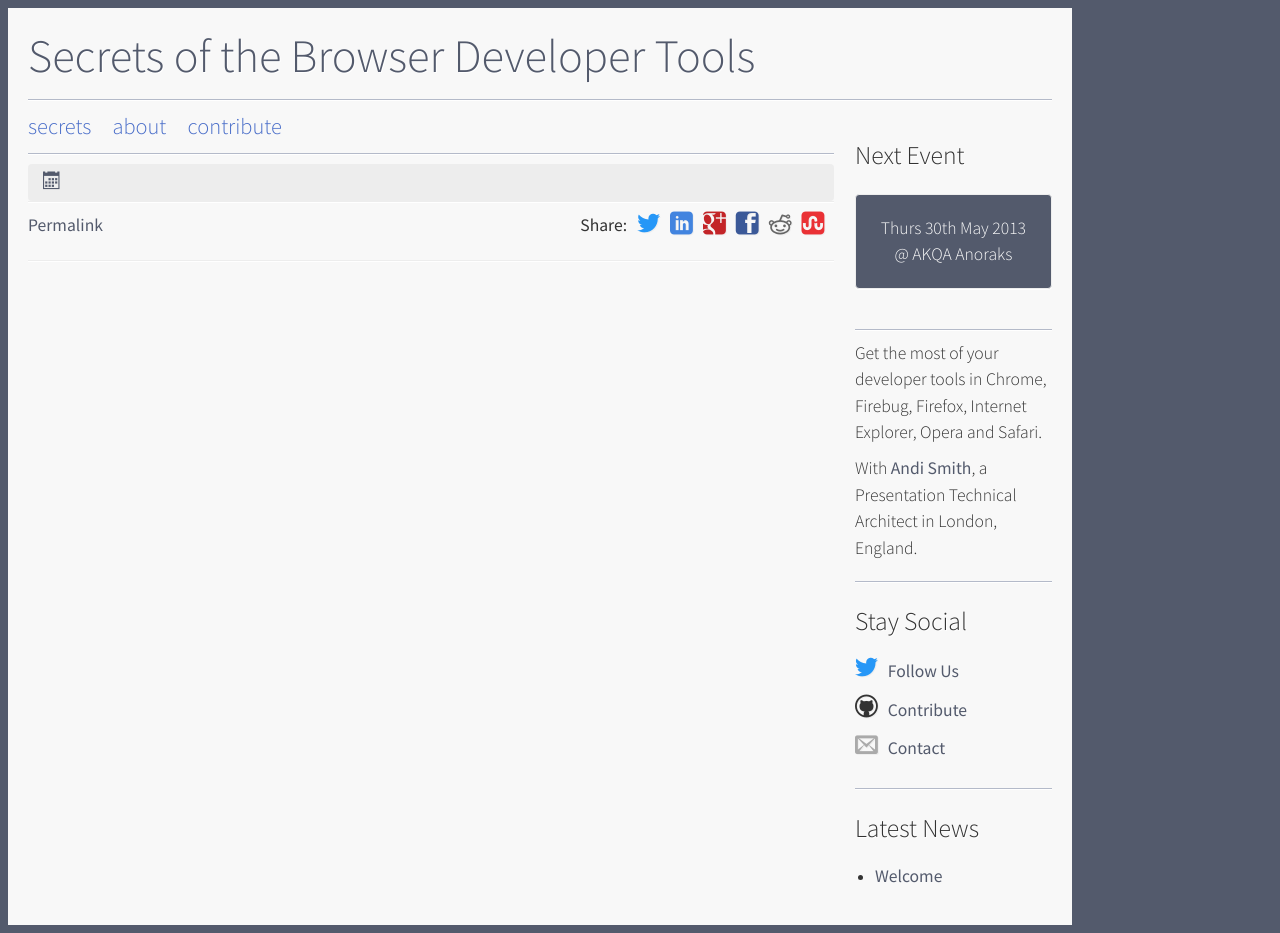
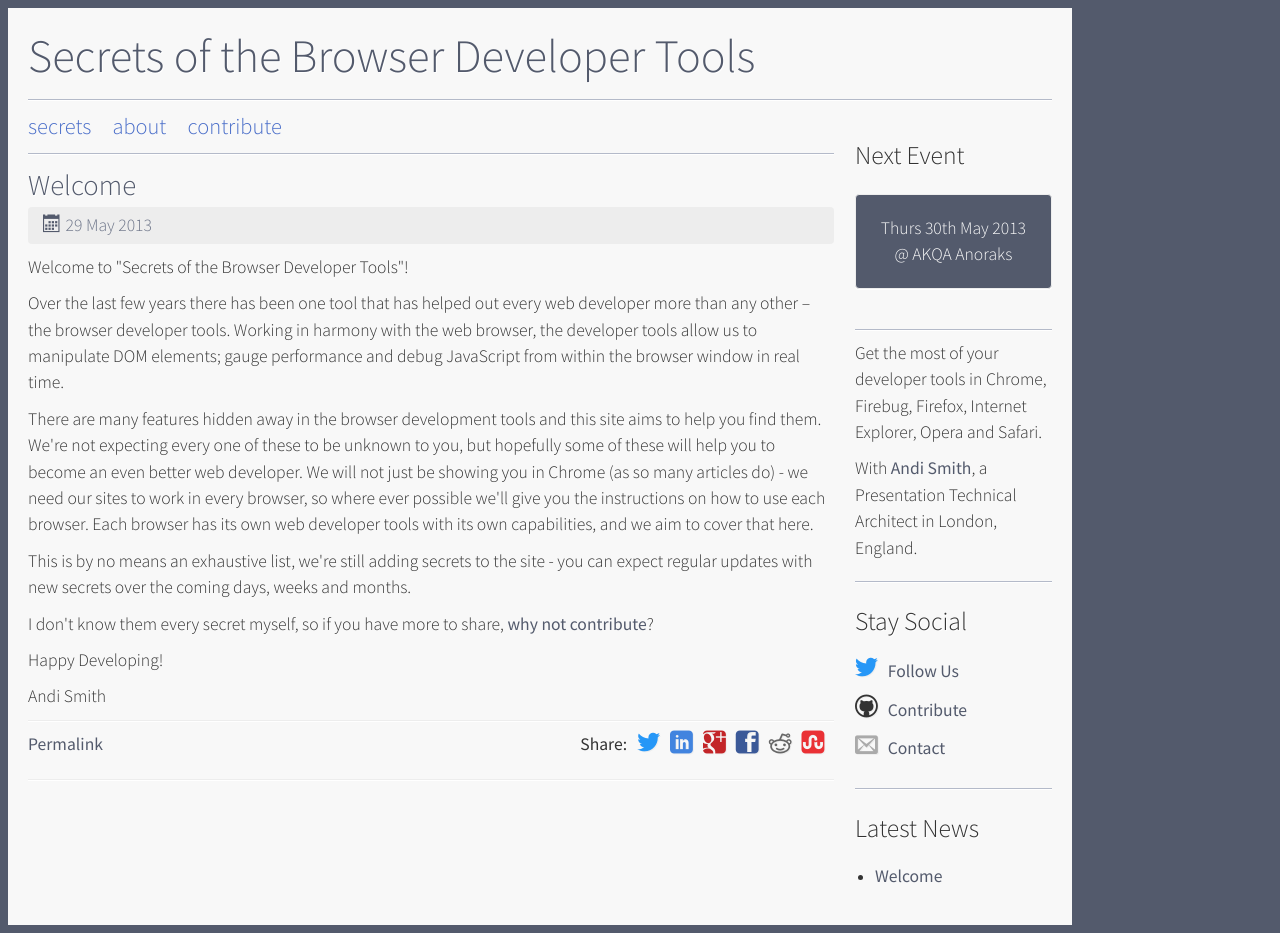
Before and after one commit to andismith/dev-tool-secrets, a Jekyll site: the page built from _posts/2013-05-25-welcome.md, in a window 1280 px wide. Built offline with Jekyll 4.4.1, drawn with Linux system fonts in a browser that asks for light colours; nearby versions of some CDN libraries; library files that are not in the unit come from our copies; Markdown is read by kramdown in place of the engine named in the settings.

Commit message:
Fixed news post

```diff
--- a/_layouts/post.html
+++ b/_layouts/post.html
@@ -2,23 +2,24 @@
 layout: site
 section: about
 ---
+
         <article class="post">
             <header class="post-header">
-                <h3><a href="{{ post.url }}">{{ post.title }}</a></h3>
+                <h3><a href="{{ page.url }}">{{ page.title }}</a></h3>
             </header>
 
             <div class="post-content">
-                <p class="post-info"><span class="meta meta-date">{{ post.date }}</span></p>
+                <p class="post-info"><span class="meta meta-date">{{ page.date | date: "%d %B %Y" }}</span></p>
 
-                {{ post.content }}
+                {{ page.content }}
             </div>
 
             <footer class="post-footer">
-                {% capture share_url %}{{ site.encoded_url }}{{ post.url | replace: '/', '%2F' }}{% endcapture %}
-                {% capture share_title %}{{ post.title | replace: ' ', '%20' }}{% endcapture %}
+                {% capture share_url %}{{ site.encoded_url }}{{ page.url | replace: '/', '%2F' }}{% endcapture %}
+                {% capture share_title %}{{ page.title | replace: ' ', '%20' }}{% endcapture %}
 
                 <p class="permalink">
-                    <a href="{{ site.url }}{{ post.url }}">Permalink</a>
+                    <a href="{{ site.url }}{{ page.url }}">Permalink</a>
                 </p>
 
                 <div class="share">
--- a/_posts/2013-05-25-welcome.md
+++ b/_posts/2013-05-25-welcome.md
@@ -1,21 +1,21 @@
 ---
-date: 2013-05-25 18:00:00
+date: 2013-05-29 18:00:00
 layout: post
 published: true
 
 title: Welcome
 ---
 
-Welcome to "Secrets of the Browser Developer Tools"!
+<p>Welcome to "Secrets of the Browser Developer Tools"!</p>
 
-Over the last few years there has been one tool that has helped out every web developer more than any other – the browser developer tools. Working in harmony with the web browser, the developer tools allow us to manipulate DOM elements; gauge performance and debug JavaScript from within the browser window in real time.
+<p>Over the last few years there has been one tool that has helped out every web developer more than any other – the browser developer tools. Working in harmony with the web browser, the developer tools allow us to manipulate DOM elements; gauge performance and debug JavaScript from within the browser window in real time.</p>
 
-There are many features hidden away in the browser development tools and this site aims to help you find them. We're not expecting every one of these to be unknown to you, but hopefully some of these will help you to become an even better web developer. We will not just be showing you in Chrome (as so many articles do) - we need our sites to work in every browser, so where ever possible we'll give you the instructions on how to use each browser. Each browser has its own web developer tools with its own capabilities, and we aim to cover that here.
+<p>There are many features hidden away in the browser development tools and this site aims to help you find them. We're not expecting every one of these to be unknown to you, but hopefully some of these will help you to become an even better web developer. We will not just be showing you in Chrome (as so many articles do) - we need our sites to work in every browser, so where ever possible we'll give you the instructions on how to use each browser. Each browser has its own web developer tools with its own capabilities, and we aim to cover that here.</p>
 
-This is by no means an exhaustive list, we're still adding secrets to the site - you can expect regular updates with new secrets over the coming days, weeks and months.
+<p>This is by no means an exhaustive list, we're still adding secrets to the site - you can expect regular updates with new secrets over the coming days, weeks and months.</p>
 
-I don't know them every secret myself, so if you have more to share, <a href="/contribute">why not contribute</a>?
+<p>I don't know them every secret myself, so if you have more to share, <a href="/contribute">why not contribute</a>?</p>
 
-Happy Developing!
+<p>Happy Developing!</p>
 
-Andi Smith
+<p>Andi Smith</p>
```
